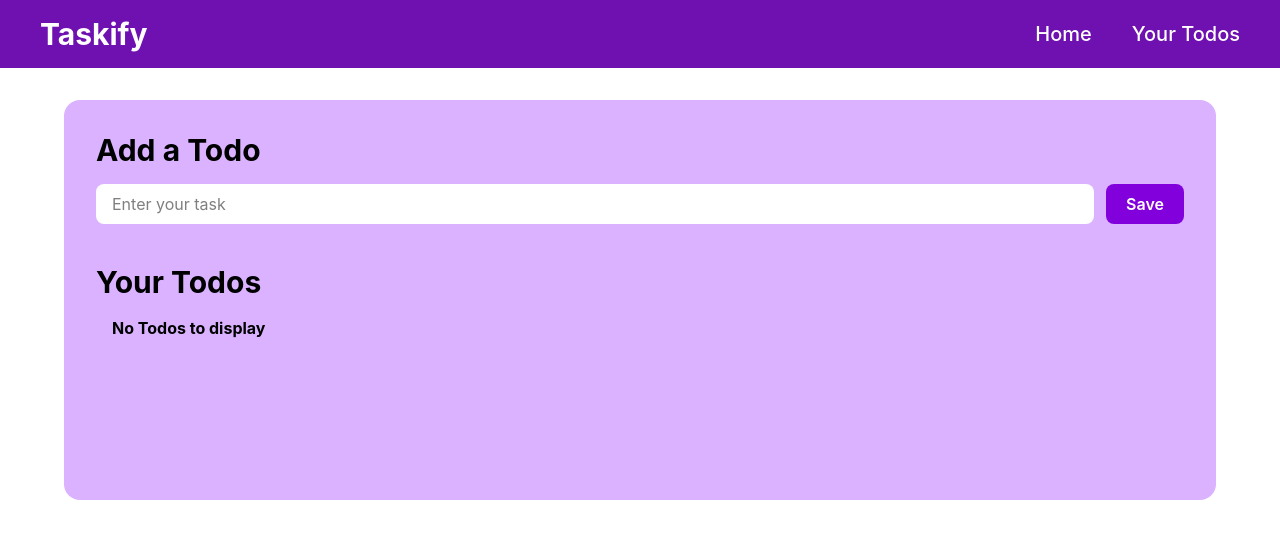
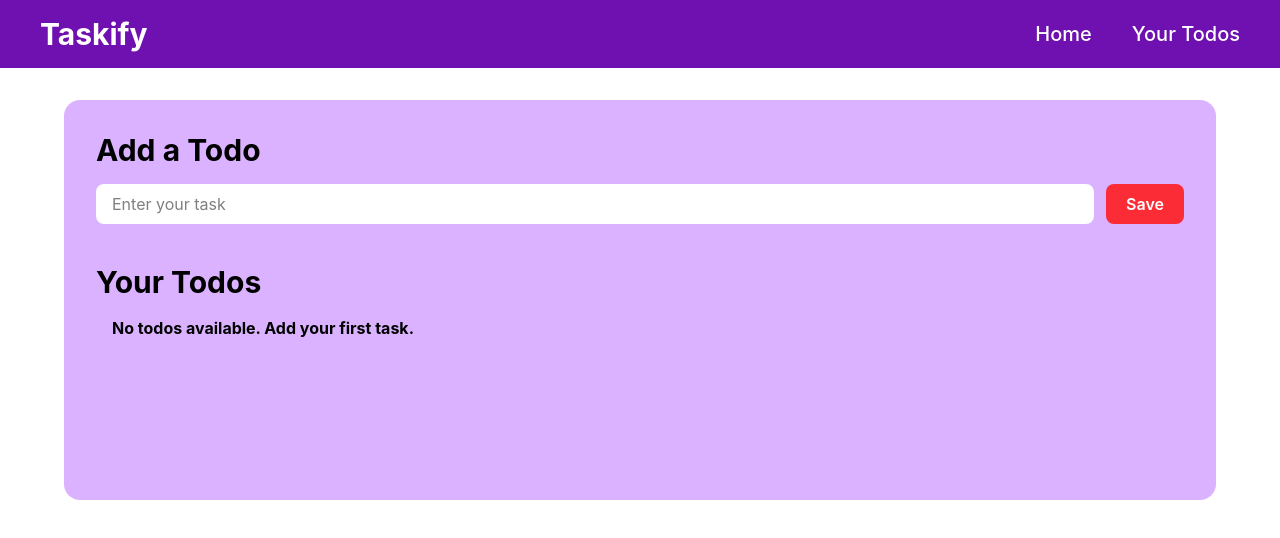
Before and after one commit to Dikshant182006/taskify-react-todo-app, a React (Vite) app: page / in a window 1280 px wide. Shown: the top 538 px of the page. Built offline with nearby package versions, Linux system fonts and the light colour scheme; the HTML template or start-up script is replaced by a standard one.

Commit message:
Add a localStorage feature

```diff
--- a/src/App.jsx
+++ b/src/App.jsx
@@ -1,19 +1,25 @@
-import { useState } from "react";
+import { useEffect, useState } from "react";
 import Navbar from "./components/navbar";
 import { v4 as uuidv4 } from "uuid";
 
 export default function App() {
   const [todo, setTodo] = useState(""); // this is input
-  const [todos, setTodos] = useState([]); // this is data
+  // loading data
+  const [todos, setTodos] = useState(() => {
+    const savedTodos = localStorage.getItem("todos");
+    return savedTodos ? JSON.parse(savedTodos) : [];
+  });
+
+  // saving data
+  useEffect(() => {
+    localStorage.setItem("todos", JSON.stringify(todos));
+  }, [todos]);
 
   const handleEdit = (e) => {
     const id = e.target.name;
-
-    // let todo = todos.filter((item) => item.id === id);
-    // setTodo(todo[0].todo);
-    const selectedText = todos.find(item => item.id === id);
-    setTodo(selectedText.todo)
-    const newTodos = todos.filter((item) => item.id !== id);        //Keep all todos whose id is not equal to clicked id.
+    const selectedText = todos.find((item) => item.id === id);
+    setTodo(selectedText.todo);
+    const newTodos = todos.filter((item) => item.id !== id); //Keep all todos whose id is not equal to clicked id.
     setTodos(newTodos);
   };
 
@@ -27,12 +33,11 @@ export default function App() {
   };
 
   const handleAdd = () => {
-    if(todo.trim() === "") return;
+    // if (todo.trim() === "") return;
 
     const newTodos = [...todos, { id: uuidv4(), todo, isCompleted: false }]; //it makes new array and by spread operator it takes all old todos
     setTodos(newTodos);
     setTodo("");
-    console.log(newTodos);
   };
 
   const handleChange = (e) => {
@@ -66,8 +71,9 @@ export default function App() {
             className="flex-1 rounded-lg px-4 py-2 outline-none bg-white"
           />
           <button
-            onClick={handleAdd}
-            className="bg-purple-700 text-white font-semibold px-5 py-2 rounded-lg hover:bg-purple-800 transition"
+            onClick={handleAdd} disabled={todo.length <= 3}
+            className="bg-green-700 disabled:bg-red-500 text-white font-semibold px-5 py-2 rounded-lg hover:bg-green
+            -800 transition"
           >
             Save
           </button>
@@ -77,7 +83,9 @@ export default function App() {
 
         <div className="todos">
           {todos.length === 0 && (
-            <div className="font-bold m-4">No Todos to display</div>
+            <div className="font-bold m-4">
+              No todos available. Add your first task.
+            </div>
           )}
           {todos.map((item) => {
             return (
@@ -90,7 +98,7 @@ export default function App() {
                     name={item.id}
                     onChange={handleCheckbox}
                     type="checkbox"
-                    value={item.isCompleted}
+                    checked={item.isCompleted}
                   />
                   <div className={item.isCompleted ? "line-through" : ""}>
                     {item.todo}
```
